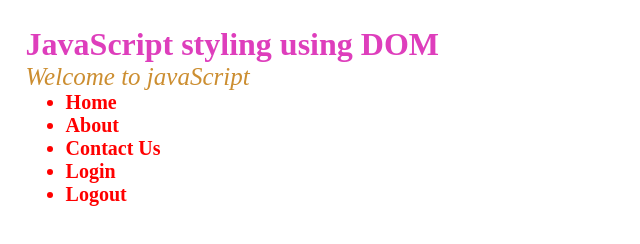
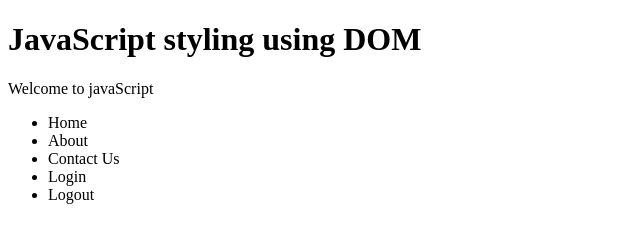
Before and after one commit to Gowthami2530/JavaScript-Practice, a plain HTML site: page javascript styling using DOM/index.html in a window 1280 px wide. Shown: the whole page, without its empty margins (0-640 px from the left). Drawn offline with Linux system fonts and the light colour scheme.

Commit message:
index code change

```diff
--- a/javascript styling using DOM/index.html
+++ b/javascript styling using DOM/index.html
@@ -3,13 +3,13 @@
 <head>
     <meta charset="UTF-8">
     <meta name="viewport" content="width=device-width, initial-scale=1.0">
-    <link rel="stylesheet" href="./style.css">
+    <!-- <link rel="stylesheet" href="./style.css"> -->
     <title>JavaScript styling using DOM  </title>
 </head>
 <body>
     <h1>JavaScript styling using DOM  </h1>
     <p class="par"> Welcome       to <span>    javaScript</span></p>
-    <ul>
+    <ul class="navbar">
         <li>Home</li>
         <li>About</li>
         <li>Contact Us</li>
```
